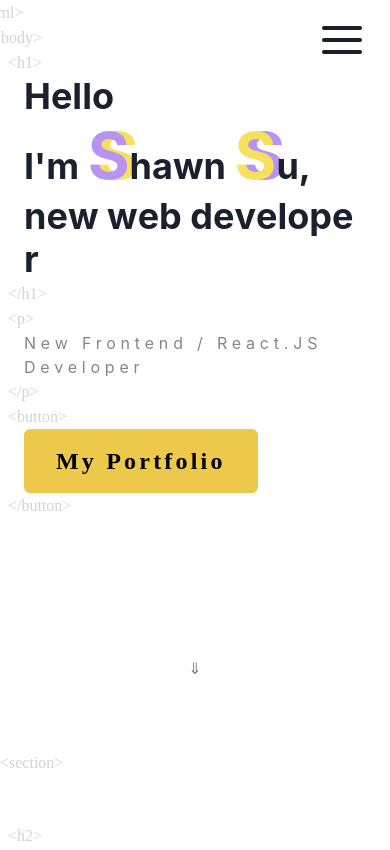
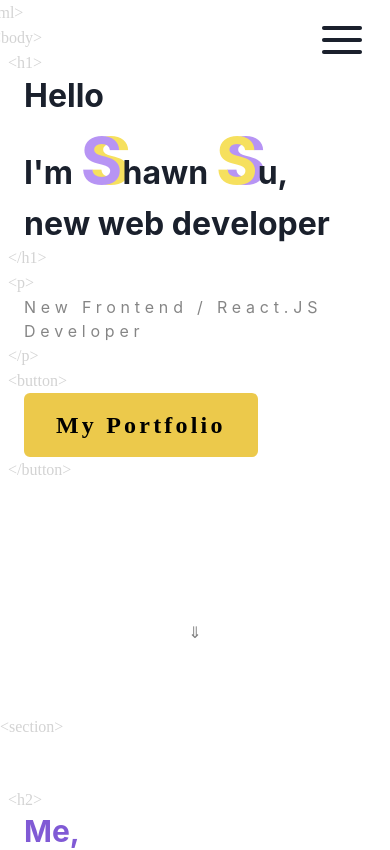
Before and after one commit to shawnsudev/ShawnSu-Portfolio, a Next.js app: page / in a window 390 px wide. Shown: the top 850 px of the page. Built offline with nearby package versions, Linux system fonts and the light colour scheme; a web font is replaced by a local one.

Commit message:
chore: update landing page title responsive fontsize

```diff
--- a/pages/landing.tsx
+++ b/pages/landing.tsx
@@ -32,7 +32,6 @@ const scaleParams = {
   stiffness: 500,
   bounce: 1,
 };
-
 
 const Landing: NextPage = () => {
   const ref = useRef(null);
@@ -85,7 +84,10 @@ const Landing: NextPage = () => {
           animate="show"
         >
           <DecorativeTag content="h1" right="1.5rem">
-            <Heading as="h1" size={{ base: "2xl", sm: "3xl", md: "4xl" }}>
+            <Heading
+              as="h1"
+              fontSize={{ base: "2rem", sm: "2.7rem", md: "3.6rem", lg:"4.5rem", xl: "5rem" }}
+            >
               {title.map((line, idx) => (
                 <p key={"line" + idx}>
                   {line.split("").map((L, i, arr) =>
@@ -96,10 +98,13 @@ const Landing: NextPage = () => {
                         <Text
                           // className={styles.logo2}
                           as="span"
-                          fontSize={{ base: "4rem", md: "6rem" }}
+                          fontSize={{ base: "4rem", md: "6rem", xl: "8rem" }}
                           fontWeight="bold"
                           color="purple.300"
-                          textShadow={{base:".55rem 0 #F6E05E", md:".85rem 0 #F6E05E"}}
+                          textShadow={{
+                            base: ".55rem 0 #F6E05E",
+                            md: ".85rem 0 #F6E05E",
+                          }}
                           onMouseEnter={rubberband}
                         >
                           {L}
@@ -110,10 +115,13 @@ const Landing: NextPage = () => {
                         <Text
                           // className={styles.logo2}
                           as="span"
-                          fontSize={{ base: "4rem", md: "6rem" }}
+                          fontSize={{ base: "4rem", md: "6rem", xl: "8rem" }}
                           fontWeight="bold"
                           color="yellow.300"
-                          textShadow={{base:".55rem 0 #B794F4", md:".85rem 0 #B794F4"}}
+                          textShadow={{
+                            base: ".55rem 0 #B794F4",
+                            md: ".85rem 0 #B794F4",
+                          }}
                           onMouseEnter={rubberband}
                         >
                           {L}
```
